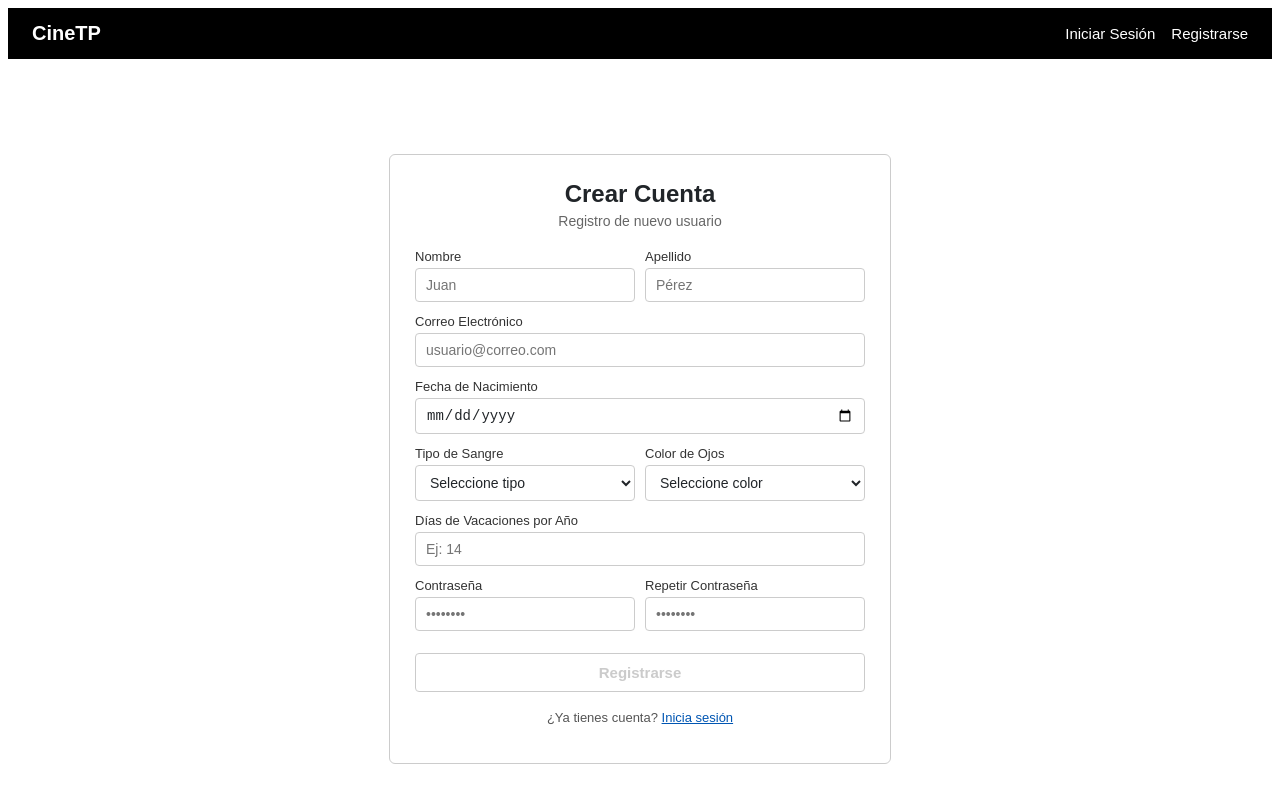
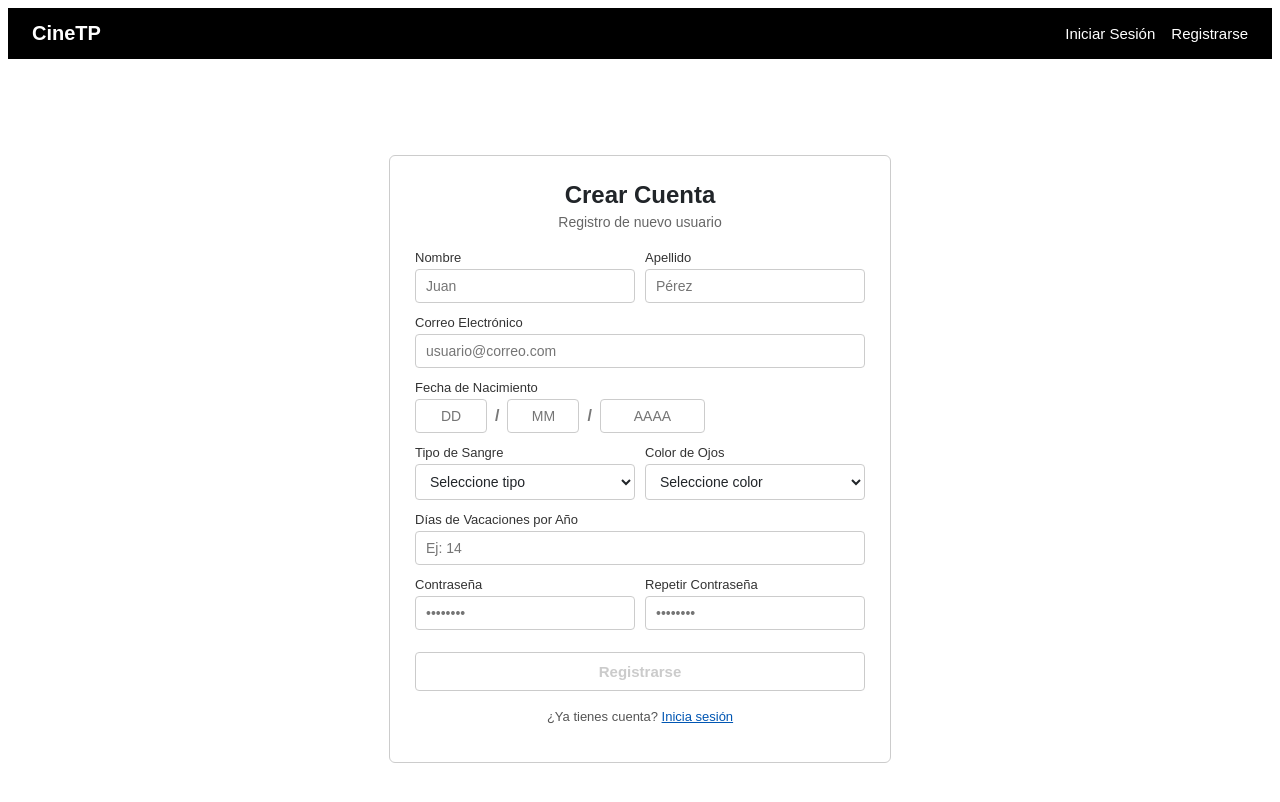
Before and after one commit to CdJoa/CineTP.ProgIVCarnelosJoaquin, an Angular app: page /registro in a window 1280 px wide. Shown: the top 802 px of the page. Built offline with nearby package versions, Linux system fonts and the light colour scheme; no server answers.

Commit message:
cambiar calendario ui y su validador

```diff
--- a/src/app/componentes/empleado/registrar-empleado/registrar-empleado.css
+++ b/src/app/componentes/empleado/registrar-empleado/registrar-empleado.css
@@ -108,6 +108,33 @@
   border-color: #dc3545;
 }
 
+.fecha-tres-cajas {
+  display: flex;
+  align-items: center;
+  gap: 8px;
+}
+
+.caja-fecha {
+  text-align: center;
+  font-size: 15px;
+}
+
+.caja-dia,
+.caja-mes {
+  width: 72px !important;
+}
+
+.caja-anio {
+  width: 105px !important;
+}
+
+.separador-fecha {
+  color: #777777;
+  font-size: 16px;
+  font-weight: bold;
+  user-select: none;
+}
+
 .error-text {
   color: #dc3545;
   font-size: 12px;
--- a/src/app/componentes/empleado/registrar-empleado/registrar-empleado.html
+++ b/src/app/componentes/empleado/registrar-empleado/registrar-empleado.html
@@ -74,17 +74,60 @@
       </div>
 
       <div class="form-group">
-        <label for="fechaNacimiento">Fecha de Nacimiento</label>
-        <input
-          id="fechaNacimiento"
-          type="date"
-          formControlName="fechaNacimiento"
-          [class.invalid]="fechaNacimiento?.invalid && (fechaNacimiento?.dirty || fechaNacimiento?.touched)"
-        />
+        <label>Fecha de Nacimiento</label>
+        <div class="fecha-tres-cajas">
+          <input
+            #diaInput
+            id="fechaNacimiento-dia"
+            type="text"
+            inputmode="numeric"
+            maxlength="2"
+            placeholder="DD"
+            [value]="diaNacimiento"
+            (input)="onDiaChange($event, mesInput)"
+            (blur)="onFechaBlur()"
+            class="caja-fecha caja-dia"
+            [class.invalid]="fechaNacimiento?.invalid && (fechaNacimiento?.dirty || fechaNacimiento?.touched)"
+            aria-label="Día de nacimiento"
+          />
+          <span class="separador-fecha" aria-hidden="true">/</span>
+          <input
+            #mesInput
+            id="fechaNacimiento-mes"
+            type="text"
+            inputmode="numeric"
+            maxlength="2"
+            placeholder="MM"
+            [value]="mesNacimiento"
+            (input)="onMesChange($event, anioInput)"
+            (keydown.backspace)="onBackspaceMes(diaInput)"
+            (blur)="onFechaBlur()"
+            class="caja-fecha caja-mes"
+            [class.invalid]="fechaNacimiento?.invalid && (fechaNacimiento?.dirty || fechaNacimiento?.touched)"
+            aria-label="Mes de nacimiento"
+          />
+          <span class="separador-fecha" aria-hidden="true">/</span>
+          <input
+            #anioInput
+            id="fechaNacimiento-anio"
+            type="text"
+            inputmode="numeric"
+            maxlength="4"
+            placeholder="AAAA"
+            [value]="anioNacimiento"
+            (input)="onAnioChange($event)"
+            (keydown.backspace)="onBackspaceAnio(mesInput)"
+            (blur)="onFechaBlur()"
+            class="caja-fecha caja-anio"
+            [class.invalid]="fechaNacimiento?.invalid && (fechaNacimiento?.dirty || fechaNacimiento?.touched)"
+            aria-label="Año de nacimiento"
+          />
+        </div>
         @if (fechaNacimiento?.invalid && (fechaNacimiento?.dirty || fechaNacimiento?.touched)) {
           <span class="error-text">
             @if (fechaNacimiento?.errors?.['required']) { La fecha de nacimiento es requerida. }
-            @else if (fechaNacimiento?.errors?.['fechaFutura']) { La fecha no puede ser futura. }
+            @else if (fechaNacimiento?.errors?.['fechaMinima']) { El año de nacimiento debe ser a partir de 1900. }
+            @else if (fechaNacimiento?.errors?.['fechaFutura']) { La fecha no puede ser posterior a la actual. }
             @else if (fechaNacimiento?.errors?.['fechaInvalida']) { Fecha no válida. }
           </span>
         }
--- a/src/app/componentes/empleado/registrar-empleado/registrar-empleado.ts
+++ b/src/app/componentes/empleado/registrar-empleado/registrar-empleado.ts
@@ -53,6 +53,84 @@ export class RegistrarEmpleado {
     return this.empleadoForm.get('confirmPassword');
   }
 
+  diaNacimiento = '';
+  mesNacimiento = '';
+  anioNacimiento = '';
+
+  constructor() {
+    this.empleadoForm.get('fechaNacimiento')?.valueChanges.subscribe((val) => {
+      if (val && typeof val === 'string' && val.includes('-')) {
+        const partes = val.split('-');
+        if (partes.length === 3) {
+          this.anioNacimiento = partes[0];
+          this.mesNacimiento = partes[1];
+          this.diaNacimiento = partes[2];
+        }
+      } else if (!val) {
+        this.diaNacimiento = '';
+        this.mesNacimiento = '';
+        this.anioNacimiento = '';
+      }
+    });
+  }
+
+  onDiaChange(event: Event, nextInput: HTMLInputElement): void {
+    const input = event.target as HTMLInputElement;
+    this.diaNacimiento = input.value.replace(/\D/g, '').slice(0, 2);
+    input.value = this.diaNacimiento;
+    if (this.diaNacimiento.length === 2) {
+      nextInput.focus();
+    }
+    this.sincronizarFechaNacimiento();
+  }
+
+  onMesChange(event: Event, nextInput: HTMLInputElement): void {
+    const input = event.target as HTMLInputElement;
+    this.mesNacimiento = input.value.replace(/\D/g, '').slice(0, 2);
+    input.value = this.mesNacimiento;
+    if (this.mesNacimiento.length === 2) {
+      nextInput.focus();
+    }
+    this.sincronizarFechaNacimiento();
+  }
+
+  onBackspaceMes(prevInput: HTMLInputElement): void {
+    if (!this.mesNacimiento) {
+      prevInput.focus();
+    }
+  }
+
+  onAnioChange(event: Event): void {
+    const input = event.target as HTMLInputElement;
+    this.anioNacimiento = input.value.replace(/\D/g, '').slice(0, 4);
+    input.value = this.anioNacimiento;
+    this.sincronizarFechaNacimiento();
+  }
+
+  onBackspaceAnio(prevInput: HTMLInputElement): void {
+    if (!this.anioNacimiento) {
+      prevInput.focus();
+    }
+  }
+
+  onFechaBlur(): void {
+    this.fechaNacimiento?.markAsTouched();
+  }
+
+  private sincronizarFechaNacimiento(): void {
+    if (!this.diaNacimiento && !this.mesNacimiento && !this.anioNacimiento) {
+      this.fechaNacimiento?.setValue('');
+    } else if (this.diaNacimiento && this.mesNacimiento && this.anioNacimiento && this.anioNacimiento.length === 4) {
+      const d = this.diaNacimiento.padStart(2, '0');
+      const m = this.mesNacimiento.padStart(2, '0');
+      const y = this.anioNacimiento;
+      this.fechaNacimiento?.setValue(`${y}-${m}-${d}`);
+    } else {
+      this.fechaNacimiento?.setValue('invalida');
+    }
+    this.fechaNacimiento?.markAsDirty();
+  }
+
   cargando = signal<boolean>(false);
   mensajeError = signal<string | null>(null);
   mensajeExito = signal<string | null>(null);
--- a/src/app/componentes/registro/registro.css
+++ b/src/app/componentes/registro/registro.css
@@ -122,6 +122,33 @@
   border-color: #dc3545;
 }
 
+.fecha-tres-cajas {
+  display: flex;
+  align-items: center;
+  gap: 8px;
+}
+
+.caja-fecha {
+  text-align: center;
+  font-size: 15px;
+}
+
+.caja-dia,
+.caja-mes {
+  width: 72px !important;
+}
+
+.caja-anio {
+  width: 105px !important;
+}
+
+.separador-fecha {
+  color: #777777;
+  font-size: 16px;
+  font-weight: bold;
+  user-select: none;
+}
+
 .error-text {
   color: #dc3545;
   font-size: 12px;
--- a/src/app/componentes/registro/registro.html
+++ b/src/app/componentes/registro/registro.html
@@ -74,17 +74,60 @@
       </div>
 
       <div class="form-group">
-        <label for="fechaNacimiento">Fecha de Nacimiento</label>
-        <input
-          id="fechaNacimiento"
-          type="date"
-          formControlName="fechaNacimiento"
-          [class.invalid]="fechaNacimiento?.invalid && (fechaNacimiento?.dirty || fechaNacimiento?.touched)"
-        />
+        <label>Fecha de Nacimiento</label>
+        <div class="fecha-tres-cajas">
+          <input
+            #diaInput
+            id="fechaNacimiento-dia"
+            type="text"
+            inputmode="numeric"
+            maxlength="2"
+            placeholder="DD"
+            [value]="diaNacimiento"
+            (input)="onDiaChange($event, mesInput)"
+            (blur)="onFechaBlur()"
+            class="caja-fecha caja-dia"
+            [class.invalid]="fechaNacimiento?.invalid && (fechaNacimiento?.dirty || fechaNacimiento?.touched)"
+            aria-label="Día de nacimiento"
+          />
+          <span class="separador-fecha" aria-hidden="true">/</span>
+          <input
+            #mesInput
+            id="fechaNacimiento-mes"
+            type="text"
+            inputmode="numeric"
+            maxlength="2"
+            placeholder="MM"
+            [value]="mesNacimiento"
+            (input)="onMesChange($event, anioInput)"
+            (keydown.backspace)="onBackspaceMes(diaInput)"
+            (blur)="onFechaBlur()"
+            class="caja-fecha caja-mes"
+            [class.invalid]="fechaNacimiento?.invalid && (fechaNacimiento?.dirty || fechaNacimiento?.touched)"
+            aria-label="Mes de nacimiento"
+          />
+          <span class="separador-fecha" aria-hidden="true">/</span>
+          <input
+            #anioInput
+            id="fechaNacimiento-anio"
+            type="text"
+            inputmode="numeric"
+            maxlength="4"
+            placeholder="AAAA"
+            [value]="anioNacimiento"
+            (input)="onAnioChange($event)"
+            (keydown.backspace)="onBackspaceAnio(mesInput)"
+            (blur)="onFechaBlur()"
+            class="caja-fecha caja-anio"
+            [class.invalid]="fechaNacimiento?.invalid && (fechaNacimiento?.dirty || fechaNacimiento?.touched)"
+            aria-label="Año de nacimiento"
+          />
+        </div>
         @if (fechaNacimiento?.invalid && (fechaNacimiento?.dirty || fechaNacimiento?.touched)) {
           <span class="error-text">
             @if (fechaNacimiento?.errors?.['required']) { La fecha de nacimiento es requerida. }
-            @else if (fechaNacimiento?.errors?.['fechaFutura']) { La fecha no puede ser futura. }
+            @else if (fechaNacimiento?.errors?.['fechaMinima']) { El año de nacimiento debe ser a partir de 1900. }
+            @else if (fechaNacimiento?.errors?.['fechaFutura']) { La fecha no puede ser posterior a la actual. }
             @else if (fechaNacimiento?.errors?.['fechaInvalida']) { Fecha no válida. }
           </span>
         }
--- a/src/app/componentes/registro/registro.ts
+++ b/src/app/componentes/registro/registro.ts
@@ -69,6 +69,84 @@ export class Registro {
     return this.registroForm.get('confirmPassword');
   }
 
+  diaNacimiento = '';
+  mesNacimiento = '';
+  anioNacimiento = '';
+
+  constructor() {
+    this.registroForm.get('fechaNacimiento')?.valueChanges.subscribe((val) => {
+      if (val && typeof val === 'string' && val.includes('-')) {
+        const partes = val.split('-');
+        if (partes.length === 3) {
+          this.anioNacimiento = partes[0];
+          this.mesNacimiento = partes[1];
+          this.diaNacimiento = partes[2];
+        }
+      } else if (!val) {
+        this.diaNacimiento = '';
+        this.mesNacimiento = '';
+        this.anioNacimiento = '';
+      }
+    });
+  }
+
+  onDiaChange(event: Event, nextInput: HTMLInputElement): void {
+    const input = event.target as HTMLInputElement;
+    this.diaNacimiento = input.value.replace(/\D/g, '').slice(0, 2);
+    input.value = this.diaNacimiento;
+    if (this.diaNacimiento.length === 2) {
+      nextInput.focus();
+    }
+    this.sincronizarFechaNacimiento();
+  }
+
+  onMesChange(event: Event, nextInput: HTMLInputElement): void {
+    const input = event.target as HTMLInputElement;
+    this.mesNacimiento = input.value.replace(/\D/g, '').slice(0, 2);
+    input.value = this.mesNacimiento;
+    if (this.mesNacimiento.length === 2) {
+      nextInput.focus();
+    }
+    this.sincronizarFechaNacimiento();
+  }
+
+  onBackspaceMes(prevInput: HTMLInputElement): void {
+    if (!this.mesNacimiento) {
+      prevInput.focus();
+    }
+  }
+
+  onAnioChange(event: Event): void {
+    const input = event.target as HTMLInputElement;
+    this.anioNacimiento = input.value.replace(/\D/g, '').slice(0, 4);
+    input.value = this.anioNacimiento;
+    this.sincronizarFechaNacimiento();
+  }
+
+  onBackspaceAnio(prevInput: HTMLInputElement): void {
+    if (!this.anioNacimiento) {
+      prevInput.focus();
+    }
+  }
+
+  onFechaBlur(): void {
+    this.fechaNacimiento?.markAsTouched();
+  }
+
+  private sincronizarFechaNacimiento(): void {
+    if (!this.diaNacimiento && !this.mesNacimiento && !this.anioNacimiento) {
+      this.fechaNacimiento?.setValue('');
+    } else if (this.diaNacimiento && this.mesNacimiento && this.anioNacimiento && this.anioNacimiento.length === 4) {
+      const d = this.diaNacimiento.padStart(2, '0');
+      const m = this.mesNacimiento.padStart(2, '0');
+      const y = this.anioNacimiento;
+      this.fechaNacimiento?.setValue(`${y}-${m}-${d}`);
+    } else {
+      this.fechaNacimiento?.setValue('invalida');
+    }
+    this.fechaNacimiento?.markAsDirty();
+  }
+
   cargando = signal<boolean>(false);
   mensajeError = signal<string | null>(null);
   mensajeExito = signal<string | null>(null);
```
Also changed, not shown: src/app/validators/registro.ts (+33 -4 lines), 1 other file (tests, documents, lock files or other folders).
